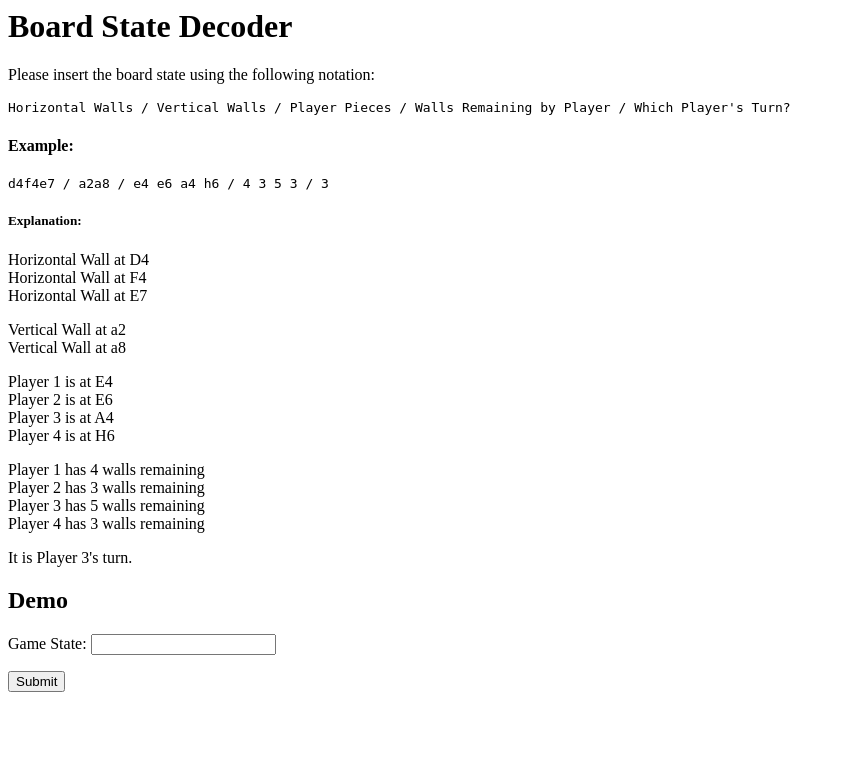
After one commit to morgenman/Quoridor_Online, a Django app: page /game_state/ in a window 1280 px wide. The commit adds this page. Shown: the top 783 px of the page, without its empty margins (0-845 px from the left). Run offline with Django 4.2, Linux system fonts and the light colour scheme.

Commit message:
ACII board from state using join game button

```diff
--- a/src/client/quoridor_site/quoridor_site/urls.py
+++ b/src/client/quoridor_site/quoridor_site/urls.py
@@ -20,6 +20,7 @@ from django.views.generic import RedirectView
 
 urlpatterns = [
     path('admin/', admin.site.urls),
-    path('user/', include('quoridor_site_backend.urls')),
-    path('', RedirectView.as_view(url='user/', permanent=True)),
+    #path('user/', include('quoridor_site_backend.urls')),
+    #path('', RedirectView.as_view(url='user/', permanent=True)),
+    path('', include('quoridor_site_backend.urls')),
 ]
--- /dev/null
+++ b/src/client/quoridor_site/quoridor_site_backend/templates/game_state_demo.html
@@ -0,0 +1,21 @@
+<body>
+  <h1>Board State Decoder</h1>
+  <p>Please insert the board state using the following notation:</p>
+  <code> Horizontal Walls / Vertical Walls / Player Pieces / Walls Remaining by Player / Which Player's Turn?</code>
+  <h4>Example:</h4>
+  <code>d4f4e7 / a2a8 / e4 e6 a4 h6 / 4 3 5 3 / 3</code>
+  <h5>Explanation:</h5>
+  <p>Horizontal Wall at D4</br>Horizontal Wall at F4</br>Horizontal Wall at E7</p>
+  <p>Vertical Wall at a2</br>Vertical Wall at a8</p>
+  <p>Player 1 is at E4</br>Player 2 is at E6</br>Player 3 is at A4</br>Player 4 is at H6</p>
+  <p>Player 1 has 4 walls remaining</br>Player 2 has 3 walls remaining</br>Player 3 has 5 walls remaining</br>Player 4 has 3 walls remaining</p>
+  <p>It is Player 3's turn.</p>
+
+  <h2>Demo</h2>
+  <p>
+      <form action="{% url 'ascii_state' %}" method="POST">
+          {% csrf_token %}
+          Game State: <input name="state"> <p>
+          <p><button type="submit">Submit </button>
+      </form>
+</body>
--- a/src/client/quoridor_site/quoridor_site_backend/templates/home.html
+++ b/src/client/quoridor_site/quoridor_site_backend/templates/home.html
@@ -7,7 +7,7 @@
 
             <a href = "{% url 'getName' %}"><img class = "custom_button" src="../static/css/StartGameButton.png"  /></a>
 
-            <a  href = "{% url 'getName' %}"><img class = "custom_button" src="../static/css/JoinGameButton.png"  /></a>
+            <a  href = "{% url 'game_state' %}"><img class = "custom_button" src="../static/css/JoinGameButton.png"  /></a>
 
     </div>
 </body>
--- a/src/client/quoridor_site/quoridor_site_backend/urls.py
+++ b/src/client/quoridor_site/quoridor_site_backend/urls.py
@@ -1,9 +1,12 @@
 from django.contrib import admin
 from django.urls import path
+from django.views.generic import RedirectView
 from . import views
 
 urlpatterns = [
     path('', views.home),
     path('getName/', views.getName, name = 'getName'),
     path('showName/', views.showName, name = 'showName'),
+    path('game_state/',views.game_state, name = 'game_state'),
+    path('ascii_state/',views.ascii_state,name='ascii_state')
 ]
--- a/src/client/quoridor_site/quoridor_site_backend/views.py
+++ b/src/client/quoridor_site/quoridor_site_backend/views.py
@@ -20,3 +20,17 @@ def showName(request):
     data = {"name": name}
     x = requests.post(url, headers = headers,data = json.dumps(data))
     return HttpResponse(x)
+
+
+def game_state(request):
+    return render(request, 'game_state_demo.html')
+
+def ascii_state(request):
+    state = request.POST['state']
+    url = 'http://api:8080/decode'
+    headers = requests.structures.CaseInsensitiveDict()
+    headers["Content-Type"] = "application/json"
+    headers["charset"] = "UTF-8"
+    data = {"state": state}
+    x = requests.post(url, headers = headers,data = json.dumps(data))
+    return render(request, "ascii.html", {"ascii" : x.text })
```
Also changed, not shown: src/api/game_engine.py (+21 -6 lines), src/api/http_server.py (+12 -5 lines), src/client/quoridor_site/quoridor_site_backend/static/css/ascii.css (added, +10 -0 lines), src/client/quoridor_site/quoridor_site_backend/templates/ascii.html (added, +8 -0 lines).
